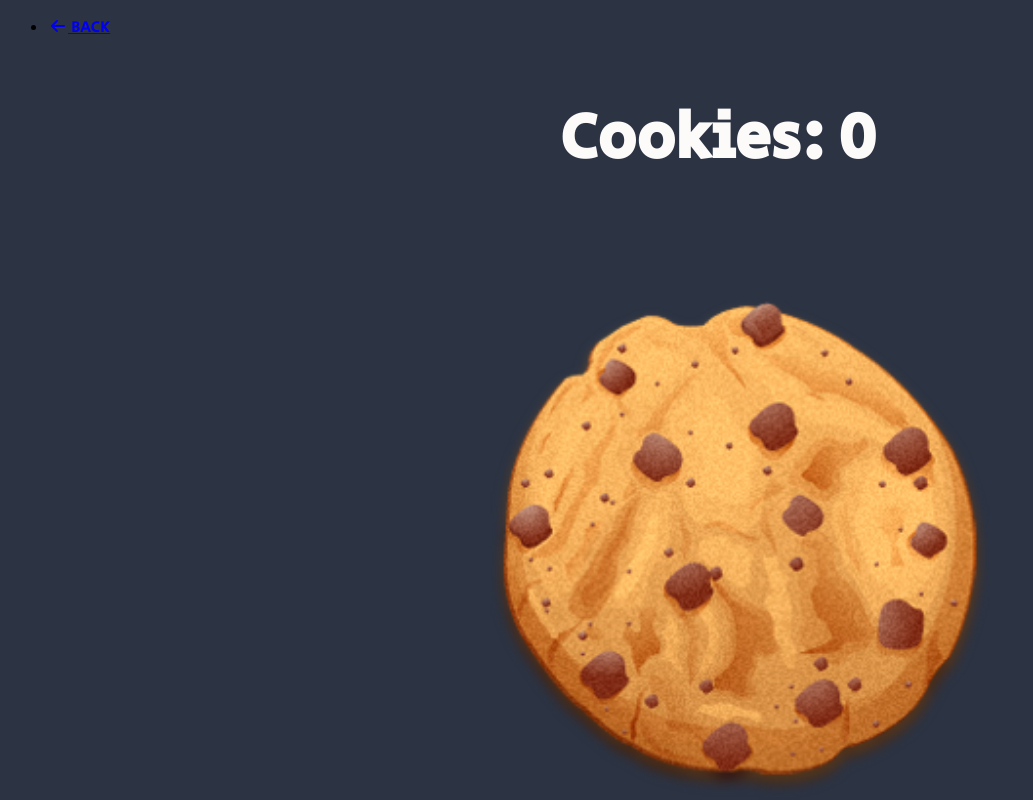
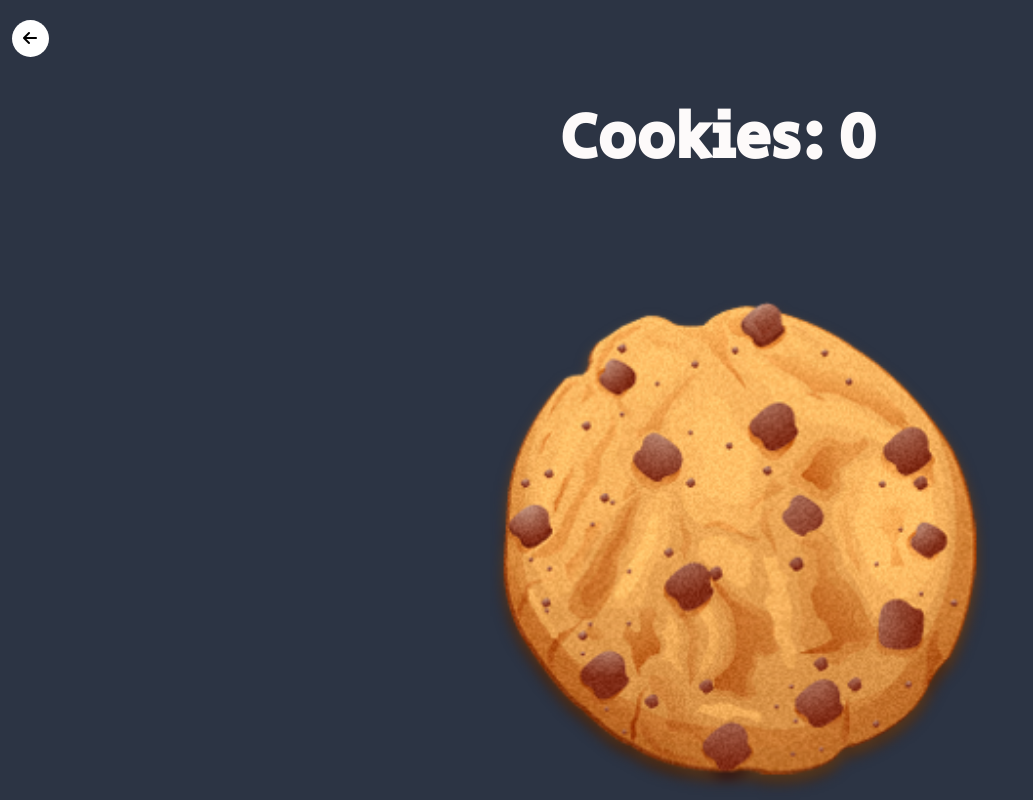
Before and after one commit to NoahJeanA/Minigame-Website, a plain HTML site: page frontend/cookieclicker/index.html in a window 1280 px wide. Shown: the top 800 px of the page, without its empty margins (0-1033 px from the left). Drawn offline with Linux system fonts and the light colour scheme.

Commit message:
new branch

```diff
--- a/frontend/cookieclicker/style.css
+++ b/frontend/cookieclicker/style.css
@@ -159,5 +159,58 @@ body {
     -moz-user-select: None;
     -webkit-user-select: None;
     user-select: None;
+}
+ul.main {
+    position: sticky;
+    text-align: left;
+    -webkit-position-: sticky;
+    padding: 0;
+    top: 0;
+    -ms-user-select: None;
+    -moz-user-select: None;
+    -webkit-user-select: None;
+    user-select: None;
 
 }
+.main li {
+    background-color: rgb(255, 255, 255);
+    display: inline-block;
+    margin: 4px;
+    border-radius: 2em;
+    overflow: hidden;
+    -ms-user-select: None;
+    -moz-user-select: None;
+    -webkit-user-select: None;
+    user-select: None;
+}
+.main li a {
+    display: block;
+    padding: .5em;
+    min-width: 1.28571429em;
+    max-width: 1.28571429em;
+    height: 1.28571429em;
+    white-space: nowrap;
+    line-height: 1.5em;
+    transition: .5s;
+    text-decoration: none;
+    color: #000;
+    -ms-user-select: None;
+    -moz-user-select: None;
+    -webkit-user-select: None;
+    user-select: None;
+}
+.main li i {
+    margin-right: .5em;
+    -ms-user-select: None;
+    -moz-user-select: None;
+    -webkit-user-select: None;
+    user-select: None;
+}
+.main li:hover a {
+    max-width: 200px;
+    padding-right: 1em;
+    -ms-user-select: None;
+    -moz-user-select: None;
+    -webkit-user-select: None;
+    user-select: None;
+}
```
Also changed, not shown: frontend/QaA/main.js (+3 -7 lines), frontend/home/index.html (+1 -0 lines), frontend/home/style.css (+19 -7 lines).
